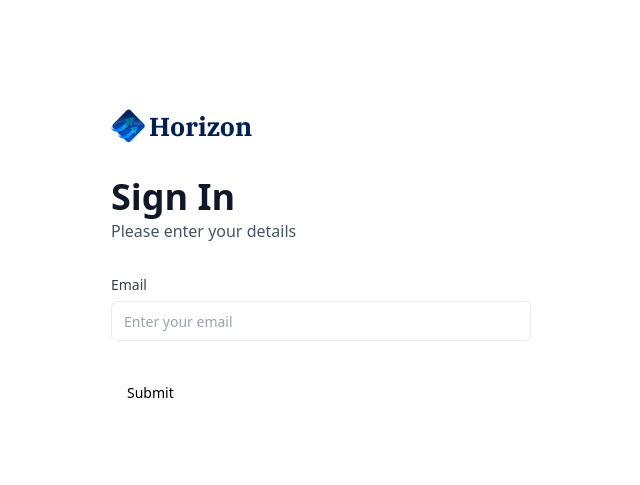
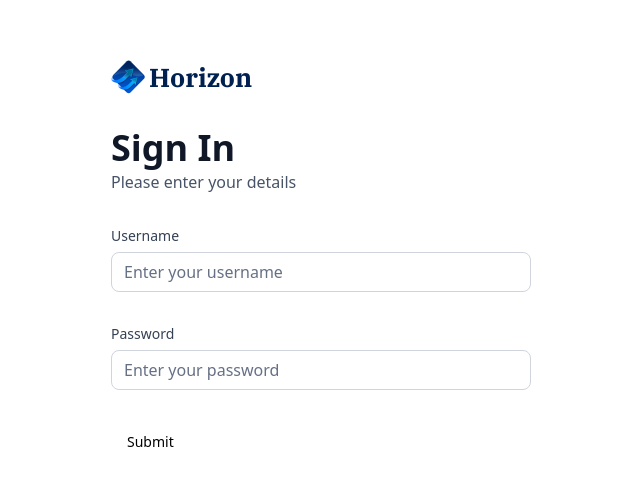
Before and after one commit to ObiFlo1/Banking-Platform, a Next.js app: page /sign-in in a window 1280 px wide. Shown: the part 139-624 px from the top of the page, without its empty margins (319-959 px from the left). Built offline with nearby package versions, Linux system fonts and the light colour scheme.

Commit message:
update form sign-in page

```diff
--- a/components/ui/AuthForm.tsx
+++ b/components/ui/AuthForm.tsx
@@ -7,29 +7,25 @@ import { z } from "zod";
 import { zodResolver } from "@hookform/resolvers/zod";
 import { useForm } from "react-hook-form";
 import { Button } from "@/components/ui/button";
-import { Form, FormControl, FormDescription, FormField, FormItem, FormLabel, FormMessage } from "@/components/ui/form";
+import { Form, FormControl, FormField, FormItem, FormLabel, FormMessage } from "@/components/ui/form";
 import { Input } from "@/components/ui/input";
-import { Divide } from "lucide-react";
-
-const formSchema = z.object({
-  username: z.string().min(2, {
-    message: "Username must be at least 2 characters.",
-  }),
-});
+import CustomInput from "./CustomInput";
+import { authFormSchema } from "@/lib/utils";
 
 const AuthForm = ({ type }: { type: string }) => {
   const [user, setUser] = useState(null);
 
   // 1. Define your form.
-  const form = useForm<z.infer<typeof formSchema>>({
-    resolver: zodResolver(formSchema),
+  const form = useForm<z.infer<typeof authFormSchema>>({
+    resolver: zodResolver(authFormSchema),
     defaultValues: {
-      username: "",
+      email: "",
+      password: "",
     },
   });
 
   // 2. Define a submit handler.
-  function onSubmit(values: z.infer<typeof formSchema>) {
+  function onSubmit(values: z.infer<typeof authFormSchema>) {
     console.log(values);
   }
 
@@ -68,20 +64,19 @@ const AuthForm = ({ type }: { type: string }) => {
               onSubmit={form.handleSubmit(onSubmit)}
               className="space-y-8"
             >
-              <FormField
+              <CustomInput
                 control={form.control}
-                name="email"
-                render={({ field }) => (
-                  <div className="form-item">
-                    <FormLabel className="form-label">Email</FormLabel>
-                    <div className="flex w-full flex-col">
-                      <FormControl>
-                        <Input placeholder="Enter your email" />
-                      </FormControl>
-                    </div>
-                  </div>
-                )}
+                name="username"
+                label="Username"
+                placeholder="Enter your username"
               />
+              <CustomInput
+                control={form.control}
+                name="password"
+                label="Password"
+                placeholder="Enter your password"
+              />
+
               <Button type="submit">Submit</Button>
             </form>
           </Form>
--- /dev/null
+++ b/components/ui/CustomInput.tsx
@@ -0,0 +1,41 @@
+"use client";
+import React from "react";
+import { Button } from "@/components/ui/button";
+import { FormControl, FormField, FormLabel, FormMessage } from "@/components/ui/form";
+import { Input } from "@/components/ui/input";
+import { Control, Form } from "react-hook-form";
+
+interface CustomInput {
+  control: Control;
+  name: string;
+  label: string;
+  placeholder: string;
+}
+
+const CustomInput = ({ control, name, label, placeholder }: CustomInput) => {
+  return (
+    <>
+      <FormField
+        control={control}
+        name={name}
+        render={({ field }) => (
+          <div className="form-item">
+            <FormLabel className="form-label">{label}</FormLabel>
+            <div className="flex w-full flex-col">
+              <FormControl>
+                <Input
+                  placeholder={placeholder}
+                  className="input-class"
+                  {...field}
+                />
+              </FormControl>
+              <FormMessage className="form-message mt-2" />
+            </div>
+          </div>
+        )}
+      />
+    </>
+  );
+};
+
+export default CustomInput;
--- a/lib/utils.ts
+++ b/lib/utils.ts
@@ -2,6 +2,7 @@
 import { type ClassValue, clsx } from "clsx";
 import qs from "query-string";
 import { twMerge } from "tailwind-merge";
+import { z } from "zod";
 
 export function cn(...inputs: ClassValue[]) {
   return twMerge(clsx(inputs));
@@ -37,25 +38,13 @@ export const formatDateTime = (dateString: Date) => {
     hour12: true, // use 12-hour clock (true) or 24-hour clock (false)
   };
 
-  const formattedDateTime: string = new Date(dateString).toLocaleString(
-    "en-US",
-    dateTimeOptions
-  );
+  const formattedDateTime: string = new Date(dateString).toLocaleString("en-US", dateTimeOptions);
 
-  const formattedDateDay: string = new Date(dateString).toLocaleString(
-    "en-US",
-    dateDayOptions
-  );
+  const formattedDateDay: string = new Date(dateString).toLocaleString("en-US", dateDayOptions);
 
-  const formattedDate: string = new Date(dateString).toLocaleString(
-    "en-US",
-    dateOptions
-  );
+  const formattedDate: string = new Date(dateString).toLocaleString("en-US", dateOptions);
 
-  const formattedTime: string = new Date(dateString).toLocaleString(
-    "en-US",
-    timeOptions
-  );
+  const formattedTime: string = new Date(dateString).toLocaleString("en-US", timeOptions);
 
   return {
     dateTime: formattedDateTime,
@@ -129,9 +118,7 @@ export function getAccountTypeColors(type: AccountTypes) {
   }
 }
 
-export function countTransactionCategories(
-  transactions: Transaction[]
-): CategoryCount[] {
+export function countTransactionCategories(transactions: Transaction[]): CategoryCount[] {
   const categoryCounts: { [category: string]: number } = {};
   let totalCount = 0;
 
@@ -154,13 +141,11 @@ export function countTransactionCategories(
     });
 
   // Convert the categoryCounts object to an array of objects
-  const aggregatedCategories: CategoryCount[] = Object.keys(categoryCounts).map(
-    (category) => ({
-      name: category,
-      count: categoryCounts[category],
-      totalCount,
-    })
-  );
+  const aggregatedCategories: CategoryCount[] = Object.keys(categoryCounts).map((category) => ({
+    name: category,
+    count: categoryCounts[category],
+    totalCount,
+  }));
 
   // Sort the aggregatedCategories array by count in descending order
   aggregatedCategories.sort((a, b) => b.count - a.count);
@@ -193,3 +178,8 @@ export const getTransactionStatus = (date: Date) => {
 
   return date > twoDaysAgo ? "Processing" : "Success";
 };
+
+export const authFormSchema = z.object({
+  email: z.string().email(),
+  password: z.string().min(3),
+});
```
